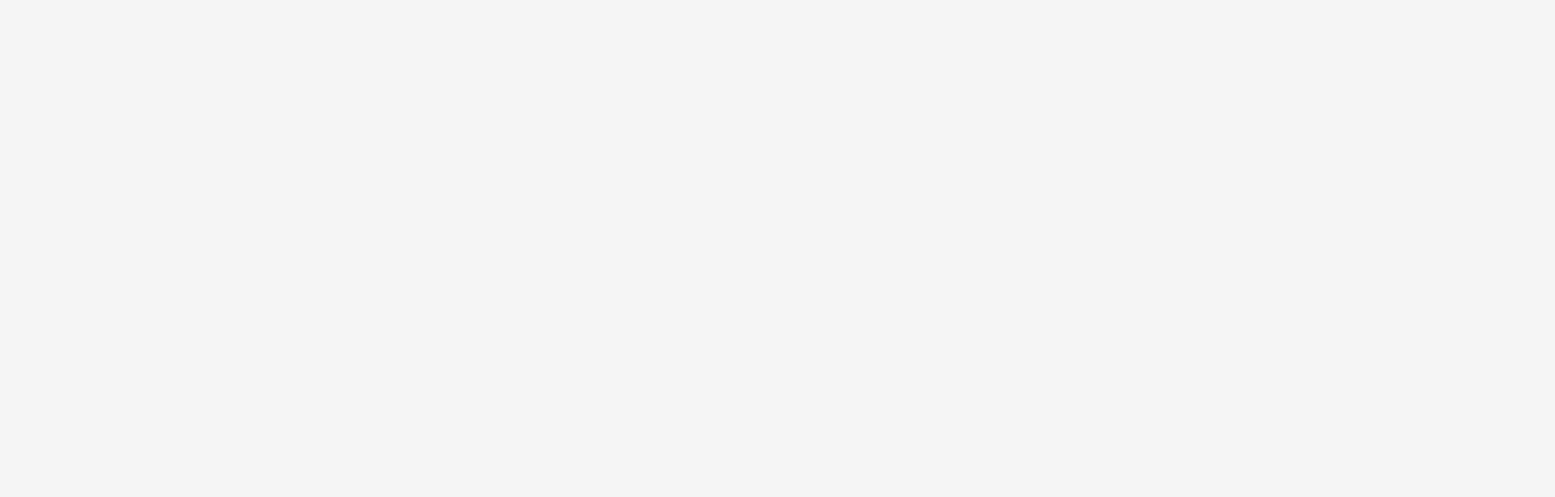
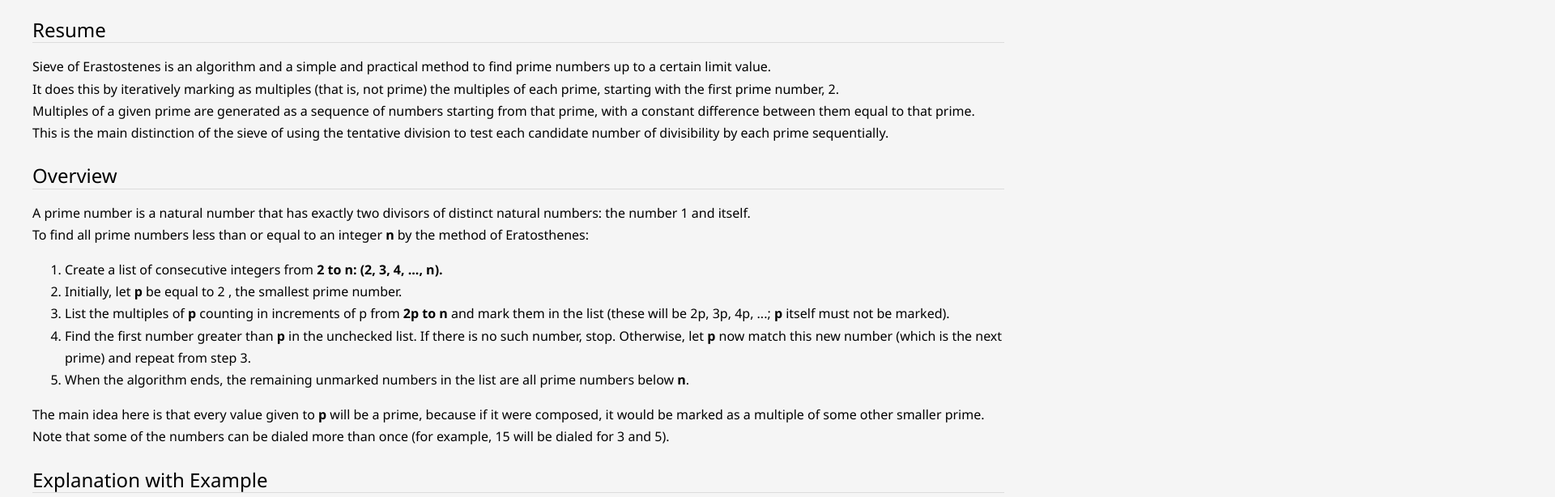
Before and after one commit to GabrielStima/sieveOfEratosthenes, a React (Create React App) app: page / in a window 1280 px wide. Shown: the part 242-856 px from the top of the page at 81% size, 1920 px wide, since content can reach past the window. Before the commit the page ends 800 px from the top, so only its background shows below. Built offline with nearby package versions, Linux system fonts and the light colour scheme.

Commit message:
InfoComponent done

```diff
--- a/src/App.js
+++ b/src/App.js
@@ -1,5 +1,6 @@
 import React, { useState } from "react";
 import Header from "./components/HeaderComponent";
+import InfoComponent from "./components/InfoComponent";
 
 function App() {
   const [lang, setLang] = useState(false);
@@ -11,6 +12,9 @@ function App() {
   return (
     <>
       <Header callbackLangValue={langValue} />
+      <main>
+        <InfoComponent selectLang={lang} />
+      </main>
     </>
   );
 }
--- a/src/assets/css/global.css
+++ b/src/assets/css/global.css
@@ -1,9 +1,19 @@
-html, body{
-    font-size: 1rem;
-    font-family: 'Segoe UI', Tahoma, Geneva, Verdana, sans-serif;
-    background-color: #F5F5F5;
+html,
+body {
+  font-size: 1rem;
+  font-family: "Segoe UI", Tahoma, Geneva, Verdana, sans-serif;
+  background-color: #f5f5f5;
+  overflow-x: hidden;
 }
-h1,h2,h3,h4,h5,h6{
-    margin: 0;
-    padding: 0;
+h1,
+h2,
+h3,
+h4,
+h5,
+h6 {
+  margin: 0;
+  padding: 0;
 }
+main {
+  padding: 1.5rem 2.5rem;
+}
--- a/src/assets/css/reset.css
+++ b/src/assets/css/reset.css
@@ -1,15 +1,10 @@
-/* http://meyerweb.com/eric/tools/css/reset/
-   v2.0 | 20110126
-   License: none (public domain)
-*/
-
 html, body, div, span, applet, object, iframe,
 p, blockquote, pre,
-a, abbr, acronym, address, big, cite, code,
-del, dfn, em, img, ins, kbd, q, s, samp,
-small, strike, strong, sub, sup, tt, var,
+a, abbr, acronym, address, big, cite,
+del, dfn, img, ins, kbd, q, s, samp,
+small, strike, sub, sup, tt, var,
 b, u, i, center,
-dl, dt, dd, ol, ul, li,
+dl, dt, dd,
 fieldset, form, label, legend,
 table, caption, tbody, tfoot, thead, tr, th, td,
 article, aside, canvas, details, embed,
@@ -31,9 +26,6 @@ footer, header, hgroup, menu, nav, section {
 body {
 	line-height: 1;
 }
-ol, ul {
-	list-style: none;
-}
 blockquote, q {
 	quotes: none;
 }
--- /dev/null
+++ b/src/components/InfoComponent/index.jsx
@@ -0,0 +1,187 @@
+import React, { useEffect } from "react";
+import "./style.css";
+
+function InfoComponent({ selectLang }) {
+  const brInfo = `<section>
+  <div class="sectionTitle">
+    <h2>Resumo</h2>
+  </div>
+  <div class="sectionBody">
+    <p>
+      O Crivo de Erastóstenes é um algoritmo e um método simples e prático para encontrar números primos até um certo valor limite.
+    </p>
+    <p>
+      Faz isso marcando iterativamente como composto (isto é, não primo) os múltiplos de cada primo, começando com o primeiro número primo, 2.
+    </p>
+    <p>
+      Os múltiplos de um dado primo são gerados como uma sequência de números começando desse primo, com diferença constante entre eles igual a esse primo.
+    </p>
+    <p>
+      Essa é a principal distinção da peneira do uso da divisão de tentativa para testar sequencialmente cada número candidato de divisibilidade por cada primo.
+    </p>
+  </div>
+  </section>
+  <section>
+  <div class="sectionTitle">
+    <h2>Visão geral</h2>
+  </div>
+  <div class="sectionBody">
+    <p>
+      Um número primo é um número natural que possui exatamente dois divisores de números naturais distintos: o número 1 e ele próprio.
+    </p>
+    <p>
+      Para encontrar todos os números primos menores ou iguais a um número inteiro <strong>n</strong> pelo método de Eratóstenes:
+    </p>
+    <ol>
+      <li>
+        Crie uma lista de números inteiros consecutivos de <strong>2 a n: (2, 3, 4, ..., n)</strong>.
+      </li>
+      <li>
+        Inicialmente, seja <b><strong>p</strong> igual a 2</b>, o menor número primo.
+      </li>
+      <li>
+        Enumere os múltiplos de <strong>p</strong> contando em incrementos de
+        p de <strong>2p para n</strong> e marque-os na lista
+        (estes serão <b>2p, 3p, 4p</b>, ...; o próprio <strong>p</strong> não deve ser marcado).
+      </li>
+      <li>
+        Encontre o primeiro número maior que <strong>p</strong> na lista que não está marcada.
+        Se não houver esse número, pare.
+        Caso contrário, deixe <strong>p</strong> agora igualar esse novo número (que é o próximo primo)
+        e repita da etapa 3.
+      </li>
+      <li>
+       Quando o algoritmo termina, os números restantes não marcados na lista
+       são todos os números primos abaixo de <strong>n</strong>.
+      </li>
+    </ol>
+    <p>
+    A ideia principal aqui é que todo valor dado a <strong>p</strong> será primo,
+    porque, se fosse composto, seria marcado como um múltiplo de algum
+    outro primo menor.
+    </p>
+    <p>
+    Observe que alguns dos números podem ser marcados mais de uma vez (por exemplo, 15 serão marcados para 3 e 5).
+    </p>
+  </div>
+  </section>
+  <section>
+  <div class="sectionTitle">
+    <h2>Explanation with Example</h2>
+  </div>
+  <div class="sectionBody">
+    <p>
+    Conforme explicado na visão geral esse algoritmo serve para encontrar os números primos dentro de um conjunto de números determinados, como regra sempre
+    iniciaremos a contagem a partir do numero 2 que é o menor numero primário.
+    </p>
+  </div>
+  </section>`;
+  const enInfo = `<section>
+<div class="sectionTitle">
+  <h2>Resume</h2>
+</div>
+<div class="sectionBody">
+  <p>
+    Sieve of Erastostenes is an algorithm and a simple and practical
+    method to find prime numbers up to a certain limit value.
+  </p>
+  <p>
+    It does this by iteratively marking as multiples (that is, not
+    prime) the multiples of each prime, starting with the first prime
+    number, 2.
+  </p>
+  <p>
+    Multiples of a given prime are generated as a sequence of numbers
+    starting from that prime, with a constant difference between them
+    equal to that prime.
+  </p>
+  <p>
+    This is the main distinction of the sieve of using the tentative
+    division to test each candidate number of divisibility by each prime
+    sequentially.
+  </p>
+</div>
+</section>
+<section>
+<div class="sectionTitle">
+  <h2>Overview</h2>
+</div>
+<div class="sectionBody">
+  <p>
+    A prime number is a natural number that has exactly two divisors of
+    distinct natural numbers: the number 1 and itself.
+  </p>
+  <p>
+    To find all prime numbers less than or equal to an integer
+    <strong>n</strong> by the method of Eratosthenes:
+  </p>
+  <ol>
+    <li>
+      Create a list of consecutive integers from
+      <strong>2 to n: (2, 3, 4, ..., n).</strong>
+    </li>
+    <li>
+      Initially, let
+      <b>
+        <strong>p</strong> be equal to 2
+      </b>
+      , the smallest prime number.
+    </li>
+    <li>
+      List the multiples of <strong>p</strong> counting in increments of
+      p from <strong>2p to n </strong>
+      and mark them in the list (these will be <b>2p, 3p, 4p</b>, ...;
+      <strong>p</strong> itself must not be marked).
+    </li>
+    <li>
+      Find the first number greater than <strong>p</strong> in the
+      unchecked list. If there is no such number, stop. Otherwise, let
+      <strong>p</strong>
+      now match this new number (which is the next prime) and repeat
+      from step 3.
+    </li>
+    <li>
+      When the algorithm ends, the remaining unmarked numbers in the
+      list are all prime numbers below <strong>n</strong>.
+    </li>
+  </ol>
+  <p>
+    The main idea here is that every value given to <strong>p</strong>
+    will be a prime, because if it were composed, it would be marked as
+    a multiple of some other smaller prime.
+  </p>
+  <p>
+    Note that some of the numbers can be dialed more than once (for
+    example, 15 will be dialed for 3 and 5).
+  </p>
+</div>
+</section>
+<section>
+<div class="sectionTitle">
+  <h2>Explanation with Example</h2>
+</div>
+<div class="sectionBody">
+  <p>
+    As explained in the overview, this algorithm serves to find prime
+    numbers within a set of determined numbers, as a rule always we will
+    start counting from number 2 which is the smallest primary number.
+  </p>
+</div>
+</section>`;
+
+  useEffect(() => {
+    const infoComponentBody = document.querySelector("#infoComponentBody");
+
+    if (!selectLang) {
+      infoComponentBody.innerHTML = "";
+      infoComponentBody.innerHTML = enInfo;
+    } else {
+      infoComponentBody.innerHTML = "";
+      infoComponentBody.innerHTML = brInfo;
+    }
+  }, [selectLang, brInfo, enInfo]);
+
+  return <div id="infoComponentBody"></div>;
+}
+
+export default InfoComponent;
--- /dev/null
+++ b/src/components/InfoComponent/style.css
@@ -0,0 +1,16 @@
+.sectionTitle {
+  margin: 1.5rem 0 1rem 0;
+  padding: 0.2em 0;
+  border-bottom: 1px solid rgba(0, 0, 0, 0.1);
+}
+main > div > section:first-child .sectionTitle {
+  margin: 0 0 1rem 0;
+}
+.sectionTitle h2 {
+  font-weight: 350;
+}
+.sectionBody p,
+.sectionBody ol {
+  font-weight: 350;
+  line-height: 1.7rem;
+}
```
